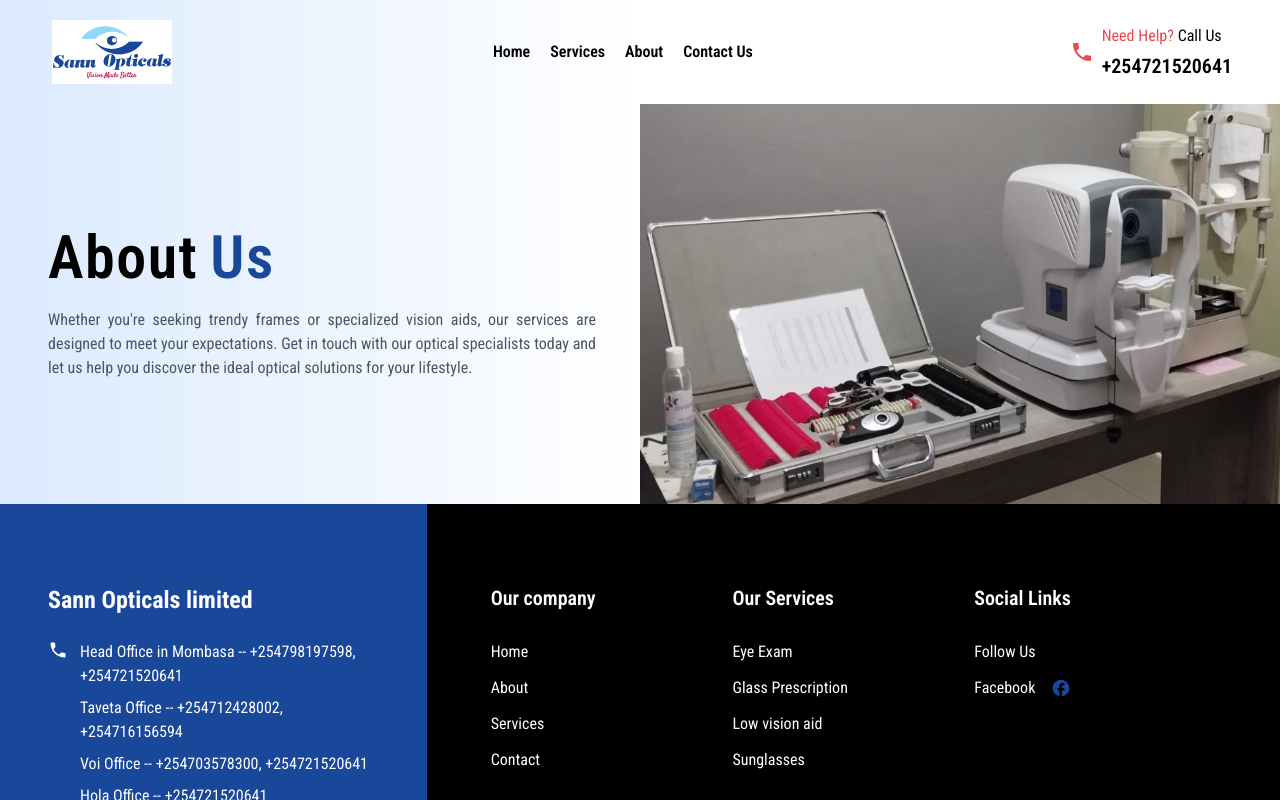
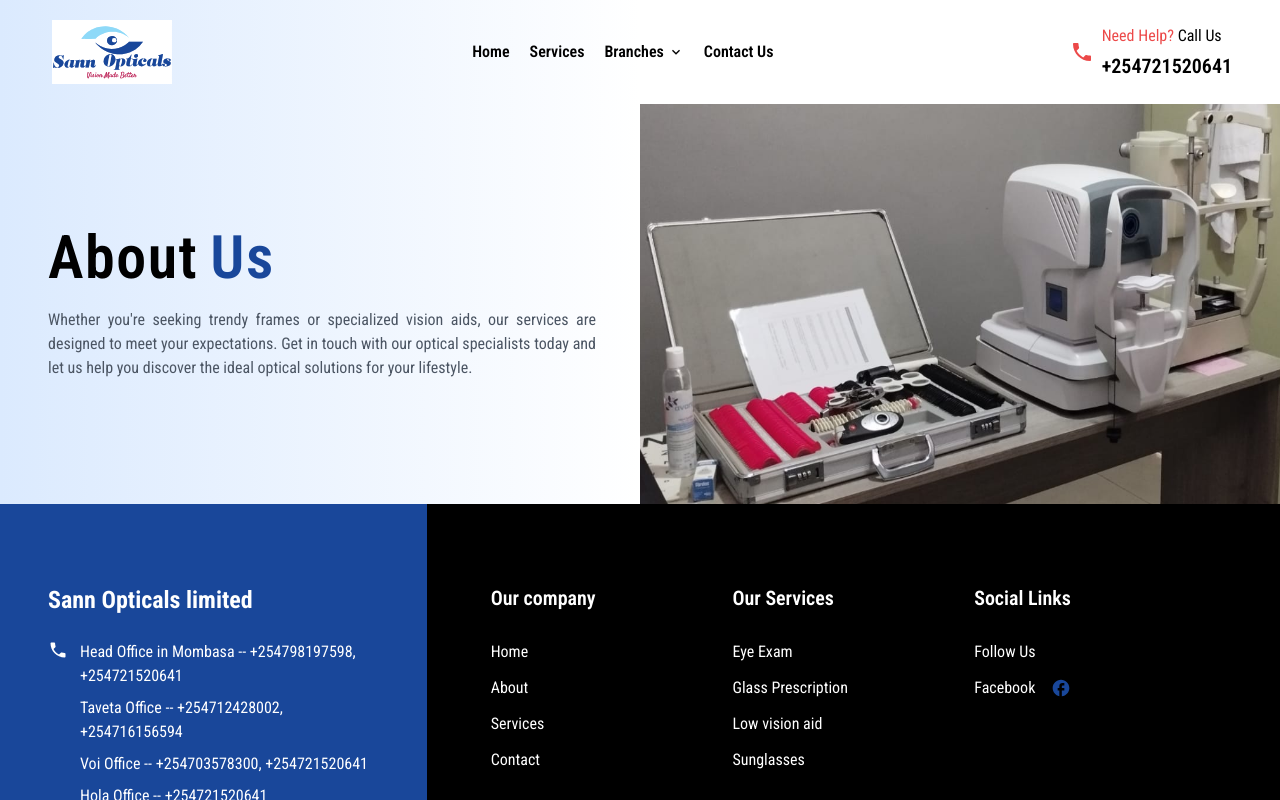
Before and after one commit to JoelOgira/sann-opticals, a Next.js app: page /about in a window 1280 px wide. Shown: the top 800 px of the page. Built offline with nearby package versions, Linux system fonts and the light colour scheme.

Commit message:
Modified the header component

```diff
--- a/app/components/Header.jsx
+++ b/app/components/Header.jsx
@@ -34,20 +34,24 @@
                 <div className="hidden [&>a]:font-semibold [&>div>div>span]:font-semibold [&>div>div>div>a]:font-semibold [&>div>div>div>a]:text-lg md:flex md:flex-wrap md:items-center md:justify-center space-x-5">
                     <Link href="/" className="hover:text-lightBlue">Home</Link>
                     <Link href="/services" className="hover:text-lightBlue">Services</Link>
-                    <Link href="/about" className="hover:text-lightBlue">About</Link>
-                    {/* <div onMouseEnter={handleAbout} onMouseLeave={handleAbout} onClick={handleAbout} className="cursor-pointer z-30">
+                    {/* <Link href="/about" className="hover:text-lightBlue">About</Link> */}
+                    <div onMouseEnter={handleAbout} onMouseLeave={handleAbout} onClick={handleAbout} className="cursor-pointer z-30">
                         <div className="hover:text-lightBlue flex items-center space-x-1">
-                            <span>About Us</span>
+                            <span>Branches</span>
                             <span>{isAboutClosed ? <MdOutlineKeyboardArrowDown /> : <MdOutlineKeyboardArrowUp />}</span>
                         </div>
                         {isAboutClosed ? '' :
                             <div className="z-50">
                                 <div className="bg-white absolute pr-9 pl-3 py-3 flex flex-col space-y-3 shadow-md hover:[&>a]:text-lightBlue">
-                                    <Link onClick={handleAbout} href="/about/our-church" >Our Team</Link>
-                                    <Link onClick={handleAbout} href="/about/our-beliefs" >Our Beliefs</Link>
+                                    <Link onClick={handleAbout} href="/branches/mombasa" >Mombasa Branch</Link>
+                                    <Link onClick={handleAbout} href="/branches/taveta" >Taveta Branch</Link>
+                                    <Link onClick={handleAbout} href="/branches/kilifi" >Kilifi Branch</Link>
+                                    <Link onClick={handleAbout} href="/branches/hola" >Hola Branch</Link>
+                                    <Link onClick={handleAbout} href="/branches/voi" >Voi Branch</Link>
+                                    <Link onClick={handleAbout} href="/branches/mpeketoni" >Mpeketoni Branch</Link>
                                 </div>
                             </div>}
-                    </div> */}
+                    </div>
                     <Link href="/contact" className="hover:text-lightBlue">Contact Us</Link>
                 </div>
 
@@ -77,20 +81,25 @@
                     <div className="mr-auto flex flex-col space-y-6 pl-4">
                         <Link onClick={() => { handleOpen(); handleHidden() }} href="/">Home</Link>
                         <Link onClick={() => { handleOpen(); handleHidden() }} href="/services">Services</Link>
-                        <Link onClick={() => { handleOpen(); handleHidden() }} href="/about">About</Link>
-                        {/* <div onClick={handleAbout} className="cursor-pointer">
+                        {/* <Link onClick={() => { handleOpen(); handleHidden() }} href="/about">About</Link> */}
+                        <div onClick={handleAbout} className="cursor-pointer">
                             <div className="flex items-center space-x-1">
-                                <span>About Us</span>
+                                <span>Branches</span>
                                 <span>{isAboutClosed ? <MdOutlineKeyboardArrowDown /> : <MdOutlineKeyboardArrowUp />}</span>
                             </div>
                             {isAboutClosed ? '' :
                                 <div className="z-50">
-                                    <div className="relative pt-2 flex flex-col space-y-4 [&>a]:border-b [&>a]:pb-2 hover:[&>a]:border-lightBlue">
-                                        <Link onClick={() => { handleOpen(); handleHidden() }} href="/about/" >Our Company</Link>
-                                        <Link onClick={() => { handleOpen(); handleHidden() }} href="/about/" >Our Branches</Link>
+                                    <div className="relative shadow-md pt-2 flex flex-col space-y-4 [&>a]:border-b [&>a]:pb-2 hover:[&>a]:border-lightBlue">
+                                        <Link onClick={() => { handleOpen(); handleHidden() }} href="/branches/mombasa" >Mombasa Branch</Link>
+                                        <Link onClick={() => { handleOpen(); handleHidden() }} href="/branches/taveta" >Taveta Branch</Link>
+                                        <Link onClick={() => { handleOpen(); handleHidden() }} href="/branches/kilifi" >Kilifi Branch</Link>
+                                        <Link onClick={() => { handleOpen(); handleHidden() }} href="/branches/hola" >Hola Branch</Link>
+                                        <Link onClick={() => { handleOpen(); handleHidden() }} href="/branches/voi" >Voi Branch</Link>
+                                        <Link onClick={() => { handleOpen(); handleHidden() }} href="/branches/mpeketoni" >Mpeketoni Branch</Link>
                                     </div>
-                                </div>}
-                        </div> */}
+                                </div>
+                            }
+                        </div>
                         <Link onClick={() => { handleOpen(); handleHidden() }} href="/contact">Contact Us</Link>
                     </div>
                 </div>
```
